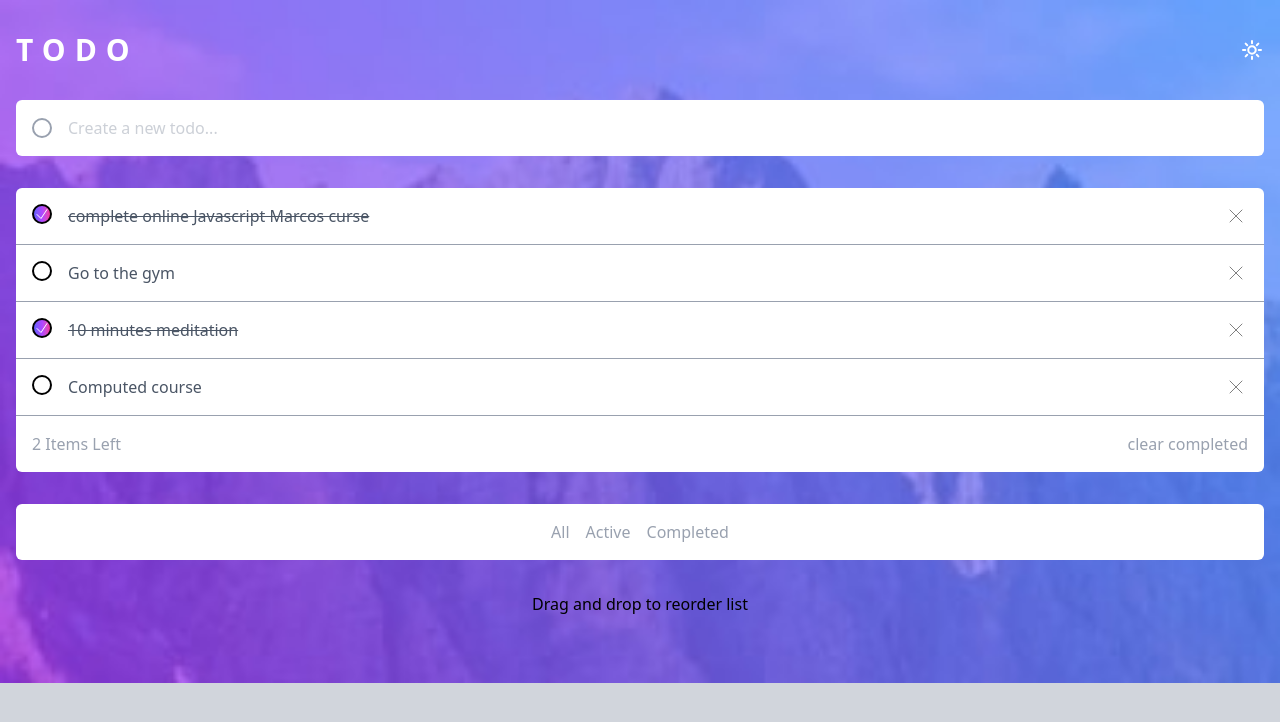
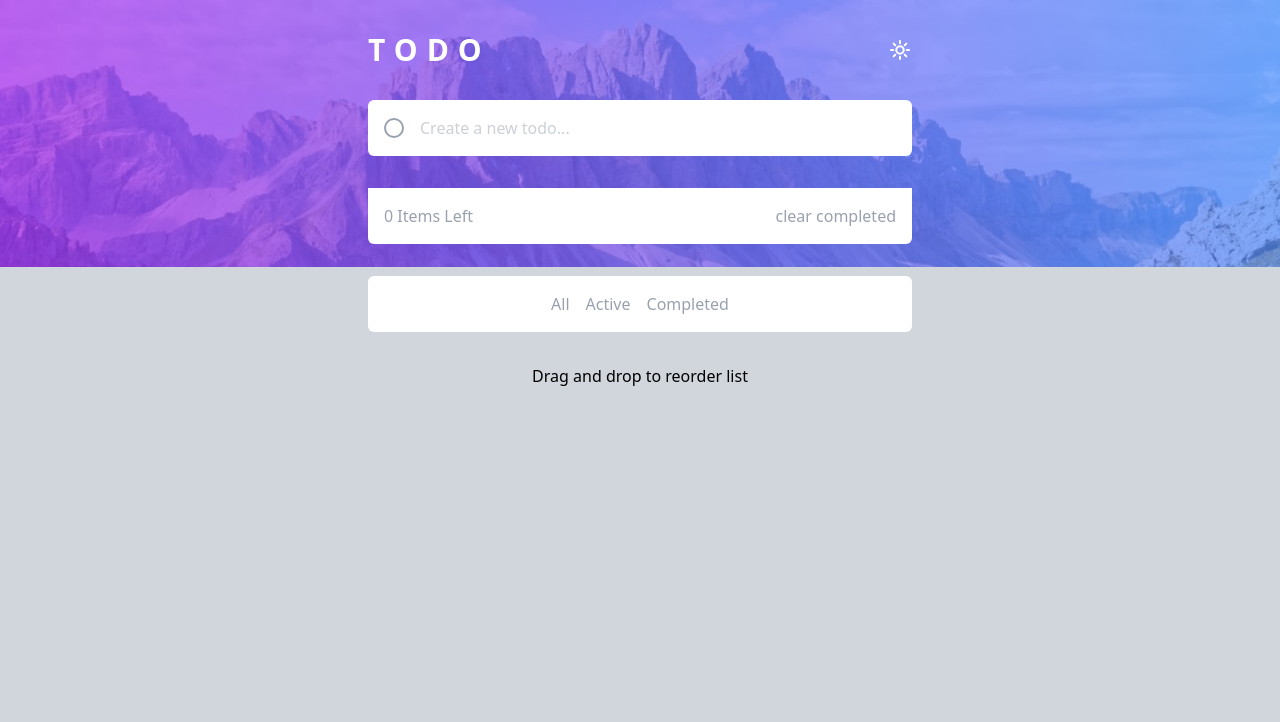
Before and after one commit to Groverest/TODO-APP, a React (Vite) app: page / in a window 1280 px wide. Shown: the top 722 px of the page. Built offline with nearby package versions, Linux system fonts and the light colour scheme.

Commit message:
Dia 4 localStorage

```diff
--- a/src/App.jsx
+++ b/src/App.jsx
@@ -3,21 +3,27 @@ import TodoList from "./components/TodoList";
 import TodoComputed from "./components/TodoComputed";
 import TodoCreate from "./components/TodoCreate";
 import TodoFilter from "./components/TodoFilter";
-import { useState } from "react";
+import { useEffect, useState } from "react";
 
-const initialstateTodos = [
-    {
-        id: 1,
-        title: "complete online Javascript Marcos curse",
-        completed: true,
-    },
-    { id: 2, title: "Go to the gym", completed: false },
-    { id: 3, title: "10 minutes meditation", completed: true },
-    { id: 4, title: "Computed course", completed: false },
-];
+// const initialstateTodos = [
+//     {
+//         id: 1,
+//         title: "complete online Javascript Marcos curse",
+//         completed: true,
+//     },
+//     { id: 2, title: "Go to the gym", completed: false },
+//     { id: 3, title: "10 minutes meditation", completed: true },
+//     { id: 4, title: "Computed course", completed: false },
+// ];
+//Uso de localStorage
+const initialstateTodos = JSON.parse(localStorage.getItem("todos")) || [];
 
 const App = () => {
     const [todos, setTodos] = useState(initialstateTodos);
+
+    useEffect(() => {
+        localStorage.setItem("todos", JSON.stringify(todos));
+    }, [todos]);
 
     const createTodo = (title) => {
         const newTodo = {
@@ -68,10 +74,14 @@ const App = () => {
             className="bg-[url('./assets/images/bg-mobile-light.jpg')]
         bg-no-repeat bg-contain min-h-screen dark:bg-black
          bg-gray-300 transition-all duration-1000
-         dark:bg-[url('./assets/images/bg-mobile-dark.jpg')]"
+         dark:bg-[url('./assets/images/bg-mobile-dark.jpg')]
+         md:bg-[url('./assets/images/bg-desktop-light.jpg')]
+         md:dark:bg-[url('./assets/images/bg-desktop-dark.jpg')]
+
+         "
         >
             <Header />
-            <main className="container mx-auto px-4 mt-8">
+            <main className="container mx-auto px-4 mt-8 md:max-w-xl">
                 <TodoCreate createTodo={createTodo} />
 
                 <TodoList
--- a/src/components/Header.jsx
+++ b/src/components/Header.jsx
@@ -19,7 +19,7 @@ const Header = () => {
         }, [darkMode]);
     }
     return (
-        <header className="container mx-auto px-4 pt-8">
+        <header className="container mx-auto px-4 pt-8 md:max-w-xl">
             <div className="flex justify-between">
                 <h1 className="uppercase text-white text-3xl font-semibold tracking-[0.3em]">
                     TODO
```
